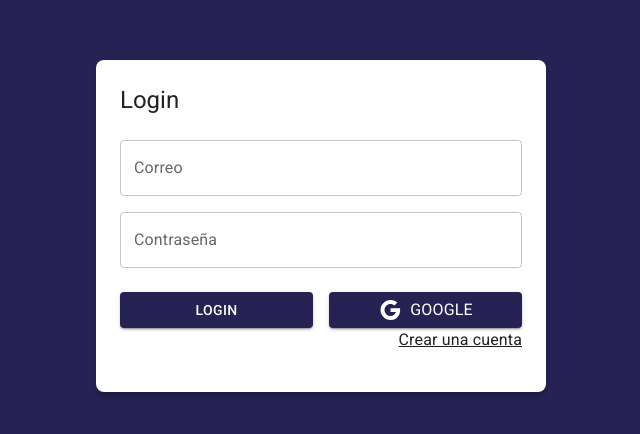
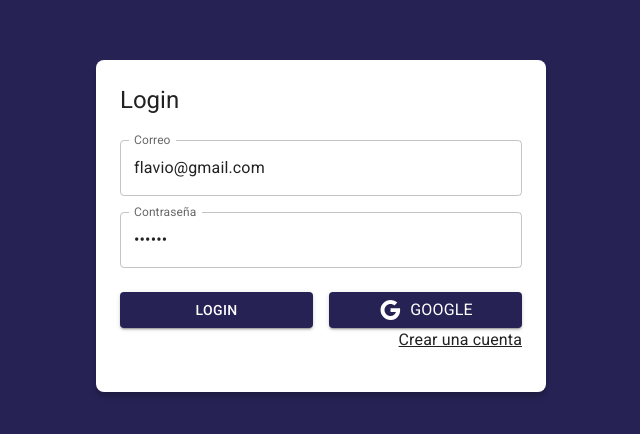
Before and after one commit to m01x/journal-app, a React (Vite) app: page /auth/login in a window 1280 px wide. Shown: the part 174-608 px from the top of the page, without its empty margins (319-959 px from the left). Built offline with nearby package versions, Linux system fonts and the light colour scheme.

Commit message:
feat(Redux, loginPage): Configuracion de Redux , authSlice y stores para manejo global de la aplicacion.

```diff
--- a/package.json
+++ b/package.json
@@ -14,8 +14,10 @@
     "@emotion/styled": "^11.13.0",
     "@mui/icons-material": "^6.1.4",
     "@mui/material": "^6.1.4",
+    "@reduxjs/toolkit": "^2.3.0",
     "react": "^18.3.1",
     "react-dom": "^18.3.1",
+    "react-redux": "^9.1.2",
     "react-router-dom": "6"
   },
   "devDependencies": {
--- a/src/auth/pages/LoginPage.jsx
+++ b/src/auth/pages/LoginPage.jsx
@@ -1,46 +1,75 @@
+import { useDispatch } from 'react-redux';
 import { Link as RouterDomLink } from 'react-router-dom';
+import { Button, Grid, Link, TextField, Typography } from "@mui/material"
 import { Google } from "@mui/icons-material"
-import { Button, Grid, Link, TextField, Typography } from "@mui/material"
 import { AuthLayout } from '../layout/AuthLayout';
+import { useForm } from '../../hooks';
+import { checkingAuthentication, startGoogleSignIn } from '../../store/auth';
 
 export const LoginPage = () => {
+
+  const dispatch = useDispatch();
+
+  const { email, password, onInputChange } = useForm({
+    email: 'flavio@gmail.com',
+    password: '123456'
+  });
+
+  const onSubmit = (event) => {
+    event.preventDefault();
+    dispatch(checkingAuthentication( email, password ));
+  }
+
+  const onGoogleSignIn = () => {
+    console.log('onGoogleSignIn');
+    dispatch( startGoogleSignIn() );
+
+  }
+
   return (
     <AuthLayout title='Login'>
-
-        <form>
+      <form onSubmit={onSubmit}>
         <Grid container>
-            <Grid item xs={12} sx={{ mt:2 }}>
+          <Grid item xs={12} sx={{ mt: 2 }}>
             <TextField
               label="Correo"
               type="email"
               placeholder="correo@google.com"
               fullWidth
+              name='email'
+              value={email}
+              onChange={onInputChange}
             />
           </Grid>
 
-            <Grid item xs={12} sx={{ mt:2 }}>
+          <Grid item xs={12} sx={{ mt: 2 }}>
             <TextField
               label="Contraseña"
               type="password"
               placeholder="******"
               fullWidth
+              name='password'
+              value={password}
+              onChange={onInputChange}
             />
           </Grid>
 
-            <Grid container spacing={ 2 } sx={{ mb : 2 , mt : 1}}>
-              <Grid item xs={ 12 } sm={ 6 }>
+          <Grid container spacing={2} sx={{ mb: 2, mt: 1 }}>
+            <Grid item xs={12} sm={6}>
               <Button
+                type='submit'
                 variant="contained"
                 fullWidth
               >Login</Button>
             </Grid>
 
-              <Grid item xs={ 12 } sm={ 6 }>
+            <Grid item xs={12} sm={6}>
               <Button
+              onClick={ onGoogleSignIn }
                 variant="contained"
                 fullWidth
-                ><Google/>
-                <Typography sx={{ ml:1 }}>Google</Typography></Button>
+              ><Google />
+                <Typography sx={{ ml: 1 }}>Google</Typography></Button>
             </Grid>
 
             <Grid container direction={"row"} justifyContent={"end"}>
--- /dev/null
+++ b/src/hooks/index.js
@@ -0,0 +1 @@
+export * from './useForm';
--- /dev/null
+++ b/src/hooks/useForm.js
@@ -0,0 +1,25 @@
+import { useState } from 'react';
+
+export const useForm = ( initialForm = {} ) => {
+
+    const [ formState, setFormState ] = useState( initialForm );
+
+    const onInputChange = ({ target }) => {
+        const { name, value } = target;
+        setFormState({
+            ...formState,
+            [ name ]: value
+        });
+    }
+
+    const onResetForm = () => {
+        setFormState( initialForm );
+    }
+
+    return {
+        ...formState,
+        formState,
+        onInputChange,
+        onResetForm,
+    }
+}
--- a/src/main.jsx
+++ b/src/main.jsx
@@ -3,11 +3,15 @@ import { createRoot } from 'react-dom/client';
 import './styles.css';
 import { JournalApp } from './JournalApp.jsx';
 import { BrowserRouter } from 'react-router-dom';
+import { Provider } from 'react-redux';
+import { store } from './store';
 
 createRoot(document.getElementById('root')).render(
   <StrictMode>
-    <BrowserRouter>
-      <JournalApp />
-    </BrowserRouter>
+    <Provider store={ store }>
+      <BrowserRouter>
+        <JournalApp />
+      </BrowserRouter>
+    </Provider>
   </StrictMode>,
 )
--- /dev/null
+++ b/src/store/auth/authSlice.js
@@ -0,0 +1,27 @@
+import { createSlice } from '@reduxjs/toolkit';
+
+export const authSlice = createSlice({
+  name: 'auth',
+  initialState: {
+    status: 'non-authenticated',
+    uid: null,
+    email:null,
+    displayName: null,
+    photoURL: null,
+    errorMessage: null,
+  },
+  reducers: {
+    login: ( state, action ) => {
+
+    },
+    logout: ( state, payload ) => {
+
+    },
+    checkingCredentials: ( state ) => {
+      state.status = 'checking'
+    },
+  }
+});
+
+// Action creators are generated for each case reducer function
+export const { login, logout, checkingCredentials } = authSlice.actions;
--- /dev/null
+++ b/src/store/auth/index.js
@@ -0,0 +1,2 @@
+export * from './authSlice';
+export * from './thunks';
--- /dev/null
+++ b/src/store/auth/thunks.js
@@ -0,0 +1,22 @@
+
+import { checkingCredentials } from "./authSlice";
+
+export const checkingAuthentication = ( email, password ) => {
+
+
+  return async( dispatch ) => {
+
+    dispatch(checkingCredentials())
+
+  }
+
+}
+
+
+export const startGoogleSignIn = () => {
+  return async( dispatch ) => {
+
+    dispatch( checkingCredentials() );
+
+  }
+}
--- /dev/null
+++ b/src/store/index.js
@@ -0,0 +1 @@
+export * from './store';
--- /dev/null
+++ b/src/store/store.js
@@ -0,0 +1,8 @@
+import { configureStore } from '@reduxjs/toolkit'
+import { authSlice } from './auth';
+
+export const store = configureStore({
+  reducer: {
+    auth : authSlice.reducer,
+  },
+});
```
Also changed, not shown: 1 other file (tests, documents, lock files or other folders). Lines whose indentation alone changed are shown as unchanged.
